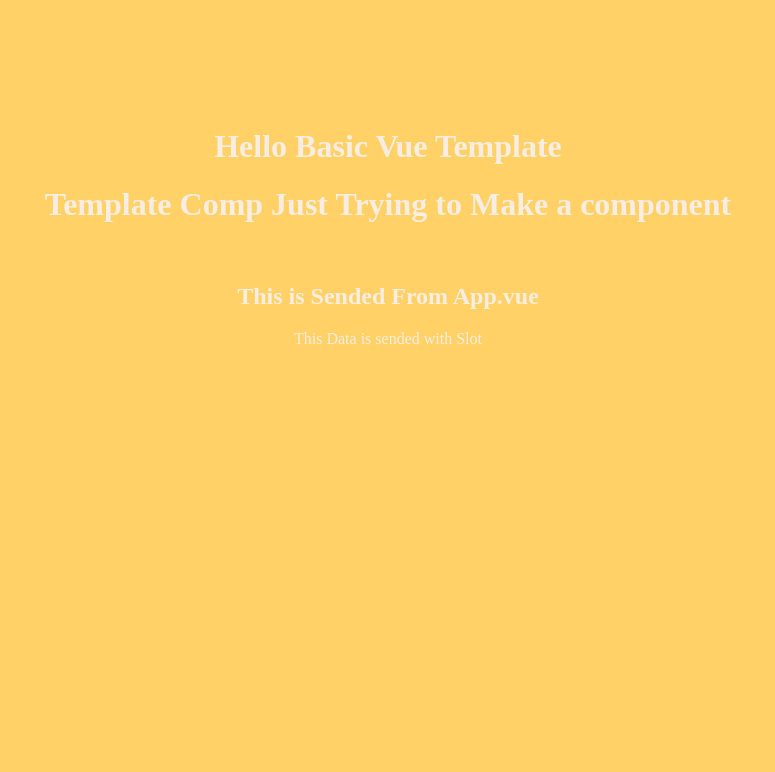
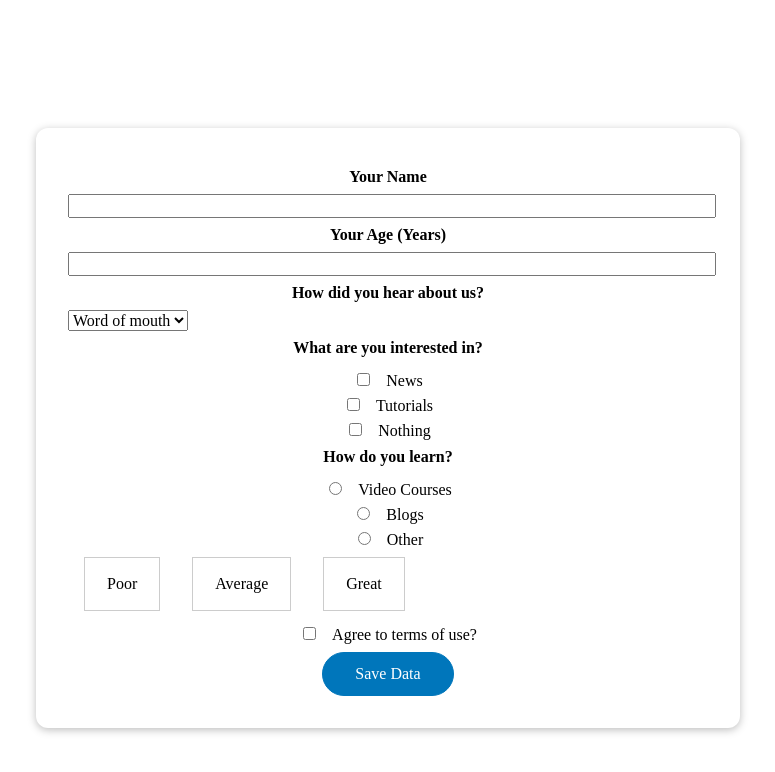
Before and after one commit to Hammad-khalil/Vue-practice-codes, a Vue app: page /about in a window 1280 px wide. Shown: the top 772 px of the page, without its empty margins (252-1027 px from the left). Built offline with nearby package versions, Linux system fonts and the light colour scheme.

Commit message:
Form Validation By Vue Code Here

```diff
--- a/public/index.html
+++ b/public/index.html
@@ -25,8 +25,6 @@
   body {
     margin: 0%;
     width: 100%;
-    color: #f7ede2;
-    background-color: #ffd166;
     font-family: cursive;
     text-align: center;
   }
--- a/src/App.vue
+++ b/src/App.vue
@@ -1,28 +1,243 @@
 <template>
-  <h1 @click="changename">Hello {{ name }}</h1>
-  <Template food-name="This is Sended From App.vue">
+  <form @submit.prevent="submitForm">
+    <div
+      class="form-control"
+      :class="{ invalid: userNameValidity === 'invalid' }"
+    >
+      <label for="user-name">Your Name</label>
+      <input
+        id="user-name"
+        name="user-name"
+        type="text"
+        v-model.trim="userName"
+        @blur="validateInput"
+      />
+      <p v-if="userNameValidity === 'invalid'">Please enter a valid name!</p>
+    </div>
+    <div class="form-control">
+      <label for="age">Your Age (Years)</label>
+      <input
+        id="age"
+        name="age"
+        type="number"
+        v-model="userAge"
+        ref="ageInput"
+      />
+    </div>
+    <div class="form-control">
+      <label for="referrer">How did you hear about us?</label>
+      <select id="referrer" name="referrer" v-model="referrer">
+        <option value="google">Google</option>
+        <option value="wom">Word of mouth</option>
+        <option value="newspaper">Newspaper</option>
+      </select>
+    </div>
+    <div class="form-control">
+      <h2>What are you interested in?</h2>
+      <div>
+        <input
+          id="interest-news"
+          name="interest"
+          type="checkbox"
+          value="news"
+          v-model="interest"
+        />
+        <label for="interest-news">News</label>
+      </div>
+      <div>
+        <input
+          id="interest-tutorials"
+          name="interest"
+          type="checkbox"
+          value="tutorials"
+          v-model="interest"
+        />
+        <label for="interest-tutorials">Tutorials</label>
+      </div>
+      <div>
+        <input
+          id="interest-nothing"
+          name="interest"
+          type="checkbox"
+          value="nothing"
+          v-model="interest"
+        />
+        <label for="interest-nothing">Nothing</label>
+      </div>
+    </div>
+    <div class="form-control">
+      <h2>How do you learn?</h2>
+      <div>
+        <input
+          id="how-video"
+          name="how"
+          type="radio"
+          value="video"
+          v-model="how"
+        />
+        <label for="how-video">Video Courses</label>
+      </div>
+      <div>
+        <input
+          id="how-blogs"
+          name="how"
+          type="radio"
+          value="blogs"
+          v-model="how"
+        />
+        <label for="how-blogs">Blogs</label>
+      </div>
+      <div>
+        <input
+          id="how-other"
+          name="how"
+          type="radio"
+          value="other"
+          v-model="how"
+        />
+        <label for="how-other">Other</label>
+      </div>
+    </div>
+    <div class="form-control">
+      <rating-control v-model="rating"></rating-control>
+    </div>
+    <div class="form-control">
+      <input
+        type="checkbox"
+        id="confirm-terms"
+        name="confirm-terms"
+        v-model="confirm"
+      />
+      <label for="confirm-terms">Agree to terms of use?</label>
+    </div>
     <div>
-      <p>This Data is sended with Slot</p>
+      <button>Save Data</button>
     </div>
-  </Template>
+  </form>
 </template>
 
+<script>
+import RatingControl from "./components/RatingControl.vue";
 
-<script>
-import Template from "./components/template-comp";
 export default {
+  components: {
+    RatingControl,
+  },
   data() {
     return {
-      name: "Basic Vue Template",
+      userName: "",
+      userAge: null,
+      referrer: "wom",
+      interest: [],
+      how: null,
+      confirm: false,
+      rating: null,
+      userNameValidity: "pending",
     };
   },
   methods: {
-    changename() {
-      this.name = "Will Be Changed !!!";
+    submitForm() {
+      console.log("Username: " + this.userName);
+      this.userName = "";
+      console.log("User age:");
+      console.log(this.userAge + 5);
+      console.log(this.$refs.ageInput.value + 5);
+      console.log(31);
+      this.userAge = null;
+      console.log("Referrer: " + this.referrer);
+      this.referrer = "wom";
+      console.log("Checkboxes");
+      console.log(this.interest);
+      console.log("Radio buttons");
+      console.log(this.how);
+      this.interest = [];
+      this.how = null;
+      console.log("Confirm?");
+      console.log(this.confirm);
+      this.confirm = false;
+      console.log("Rating");
+      console.log(this.rating);
+      this.rating = null;
     },
-  },
-  components: {
-    Template,
+    validateInput() {
+      if (this.userName === "") {
+        this.userNameValidity = "invalid";
+      } else {
+        this.userNameValidity = "valid";
+      }
+    },
   },
 };
 </script>
+
+<style scoped>
+form {
+  margin: 2rem auto;
+  max-width: 40rem;
+  border-radius: 12px;
+  box-shadow: 0 2px 8px rgba(0, 0, 0, 0.26);
+  padding: 2rem;
+  background-color: #ffffff;
+}
+
+.form-control {
+  margin: 0.5rem 0;
+}
+
+.form-control.invalid input {
+  border-color: red;
+}
+
+.form-control.invalid label {
+  color: red;
+}
+
+label {
+  font-weight: bold;
+}
+
+h2 {
+  font-size: 1rem;
+  margin: 0.5rem 0;
+}
+
+input,
+select {
+  display: block;
+  width: 100%;
+  font: inherit;
+  margin-top: 0.5rem;
+}
+
+select {
+  width: auto;
+}
+
+input[type="checkbox"],
+input[type="radio"] {
+  display: inline-block;
+  width: auto;
+  margin-right: 1rem;
+}
+
+input[type="checkbox"] + label,
+input[type="radio"] + label {
+  font-weight: normal;
+}
+
+button {
+  font: inherit;
+  border: 1px solid #0076bb;
+  background-color: #0076bb;
+  color: white;
+  cursor: pointer;
+  padding: 0.75rem 2rem;
+  border-radius: 30px;
+}
+
+button:hover,
+button:active {
+  border-color: #002350;
+  background-color: #002350;
+}
+</style>
--- /dev/null
+++ b/src/components/RatingControl.vue
@@ -0,0 +1,68 @@
+<template>
+  <ul>
+    <li :class="{ active: modelValue === 'poor' }">
+      <button type="button" @click="activate('poor')">Poor</button>
+    </li>
+    <li :class="{ active: modelValue === 'average' }">
+      <button type="button" @click="activate('average')">Average</button>
+    </li>
+    <li :class="{ active: modelValue === 'great' }">
+      <button type="button" @click="activate('great')">Great</button>
+    </li>
+  </ul>
+</template>
+
+<script>
+export default {
+  props: ["modelValue"],
+  emits: ["update:modelValue"],
+  // data() {
+  //   return {
+  //     activeOption: this.modelValue,
+  //   };
+  // },
+  // computed: {
+  //   activeOption() {
+  //     return this.modelValue;
+  //   }
+  // },
+  methods: {
+    activate(option) {
+      this.$emit("update:modelValue", option);
+    },
+  },
+};
+</script>
+
+<style scoped>
+.active {
+  border-color: #a00078;
+}
+
+.active button {
+  color: #a00078;
+}
+
+ul {
+  list-style: none;
+  margin: 0.5rem 0;
+  padding: 0;
+  display: flex;
+}
+
+li {
+  margin: 0 1rem;
+  border: 1px solid #ccc;
+  padding: 1rem;
+  display: flex;
+  justify-content: center;
+  align-items: center;
+}
+
+button {
+  font: inherit;
+  border: none;
+  background-color: transparent;
+  cursor: pointer;
+}
+</style>
```
